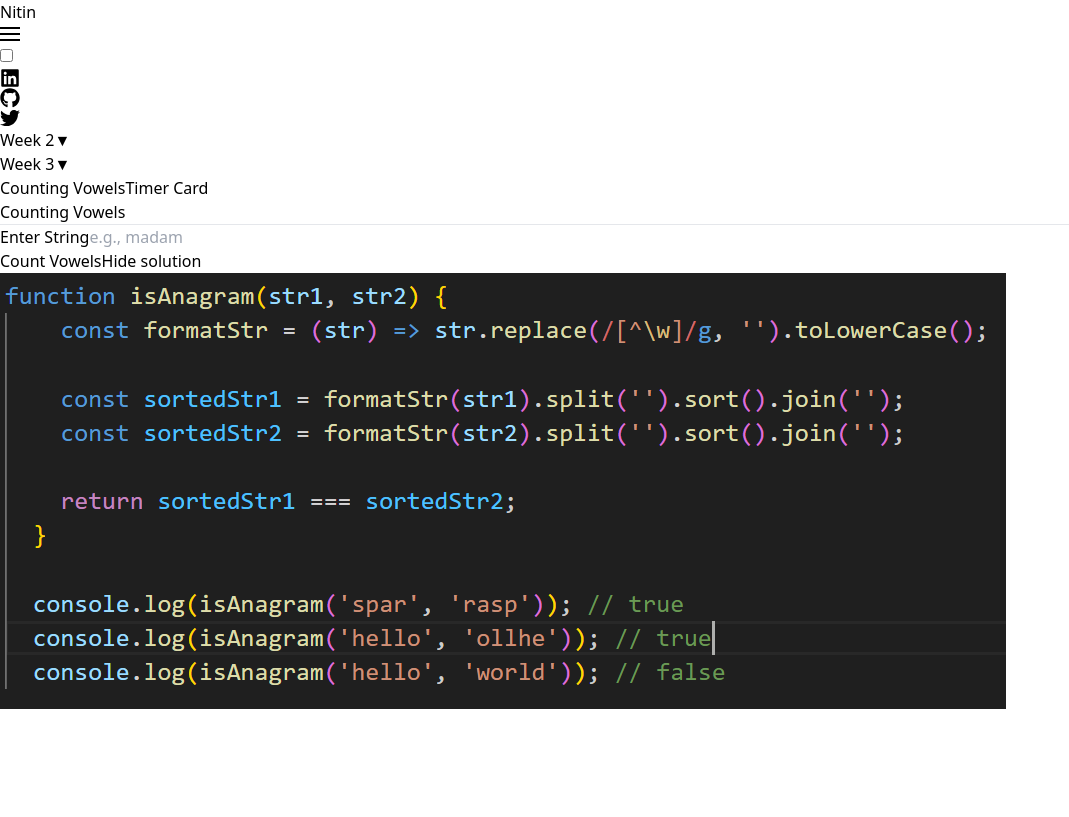
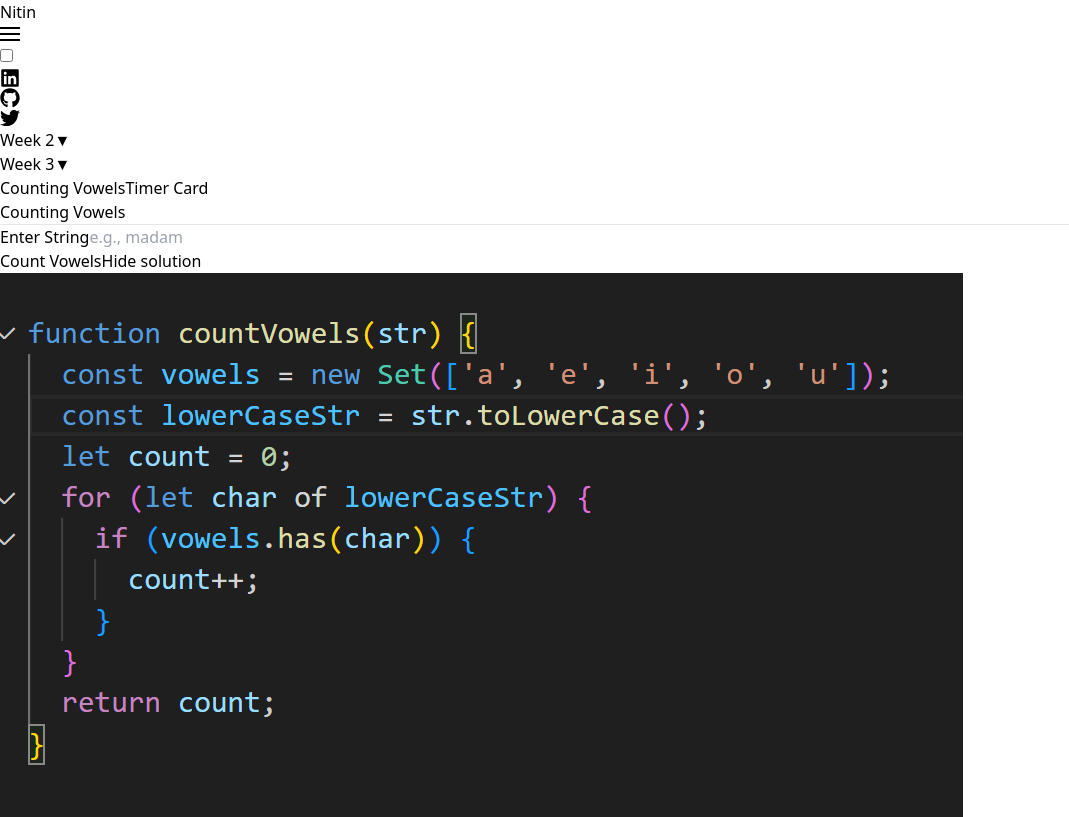
Before and after one commit to NitinGurawaliya/100xAssignments-main, a React (Vite) app: page /week2/medium in a window 1280 px wide. Both pictures are taken after a click on the button "See Solution". Shown: the whole page, without its empty margins (0-1069 px from the left). Built offline with nearby package versions, Linux system fonts and the light colour scheme.

Commit message:
Update Week2MediumCard.jsx

```diff
--- a/src/Components/Week2MediumCard.jsx
+++ b/src/Components/Week2MediumCard.jsx
@@ -1,5 +1,5 @@
 import React, { useState } from 'react';
-import anagramImage from '../assets/anagram.png';
+import vowelImage from '../assets/vowels.png';
 import Timercard from '../Components/Week1Cards/Timercard'; // Import the Timercard component
 
 const Week2MediumCard = () => {
@@ -85,8 +85,8 @@ const Week2MediumCard = () => {
           {isImageVisible && (
 
               <img
-                src={anagramImage}
-                alt="Anagram Image"
+                src={vowelImage}
+                alt="vowel Image "
                 className="w-full h-auto mt-4 mb-4"
               />
 
```
